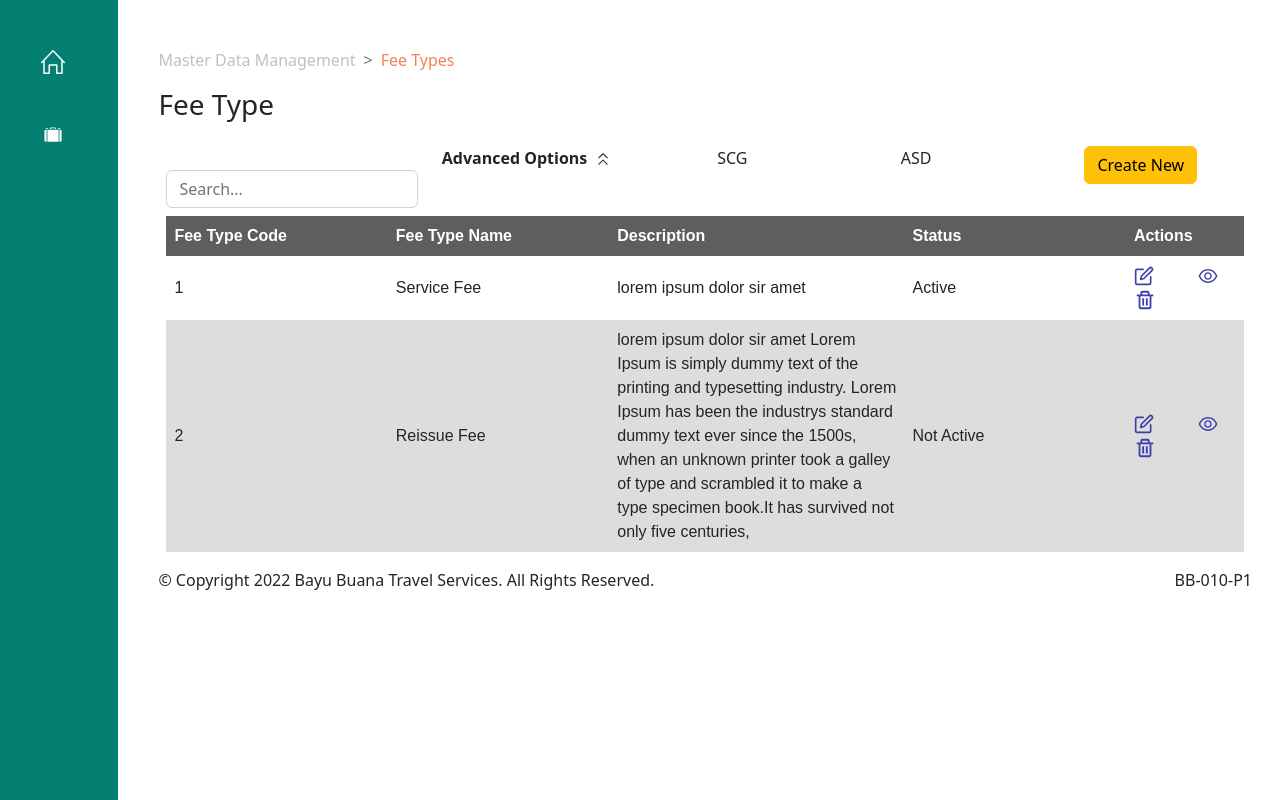
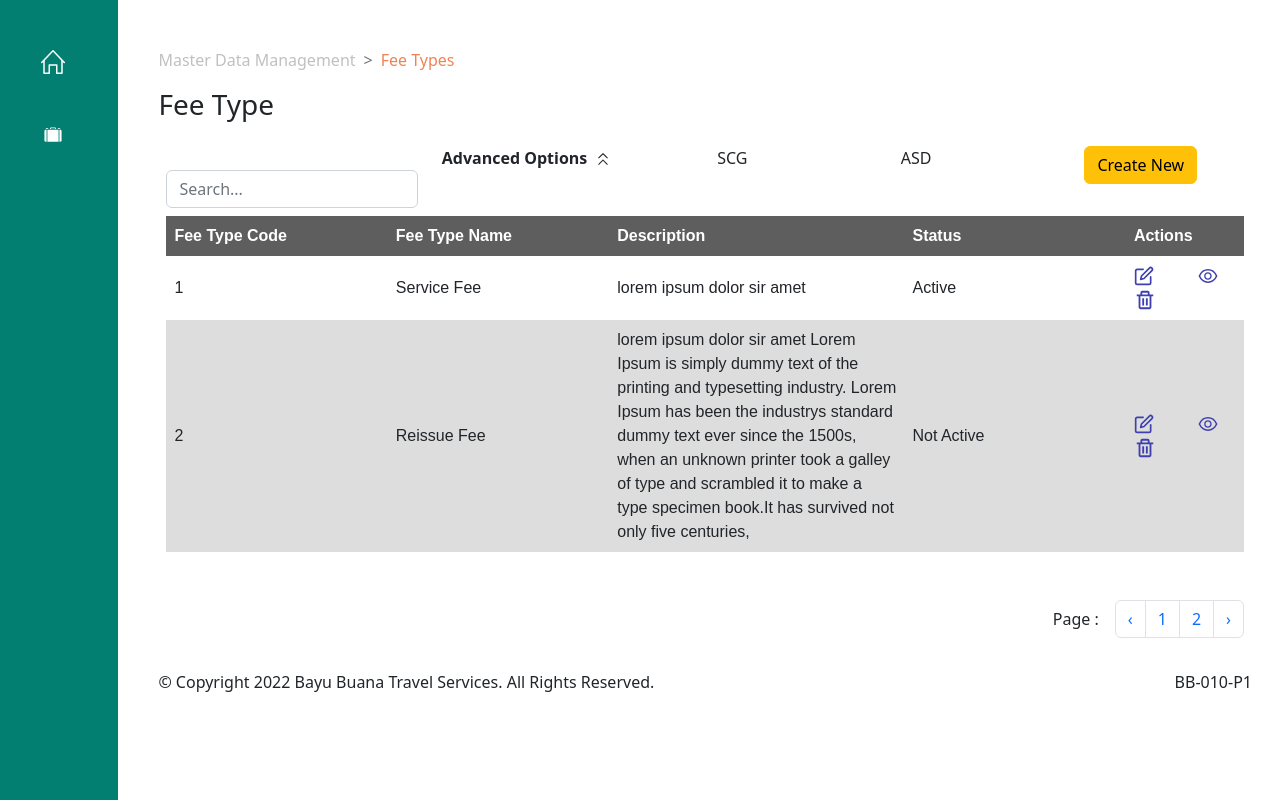
Before and after one commit to mzulfanw/fee-types, a React (Vite) app: page /fee-types in a window 1280 px wide. Built offline with nearby package versions, Linux system fonts and the light colour scheme.

Commit message:
feat: add pagination

```diff
--- a/src/components/molecules/Table.jsx
+++ b/src/components/molecules/Table.jsx
@@ -1,11 +1,14 @@
 import React from 'react'
 import PropTypes from 'prop-types'
 import { flexRender } from '@tanstack/react-table'
+import { Pagination } from 'react-bootstrap'
 
 function Table({
   table,
+  total,
   children
 }) {
+  console.log(total)
   return (
     <>
       {
@@ -67,6 +70,24 @@ function Table({
             {children}
           </tbody>
         </table>
+        <div
+          className='d-flex justify-content-end align-items-center gap-3 mt-5'
+        >
+          <p>Page : </p>
+          <Pagination>
+            <Pagination.Prev />
+            {
+              total?.map((_, index) => (
+                <Pagination.Item
+                  key={index}
+                >
+                  {index + 1}
+                </Pagination.Item>
+              ))
+            }
+            <Pagination.Next />
+          </Pagination>
+        </div>
       </div>
     </>
   )
@@ -74,6 +95,7 @@ function Table({
 
 Table.propTypes = {
   table: PropTypes.object,
+  total: PropTypes.array,
   children: PropTypes.node
 }
 
--- a/src/components/pages/fee-types/FeeTypesTable.jsx
+++ b/src/components/pages/fee-types/FeeTypesTable.jsx
@@ -13,6 +13,7 @@ function FeeTypesTable({
   return (
     <Table
       table={table}
+      total={dummy}
     >
       {
         dummy?.map((val, index) => (
```
